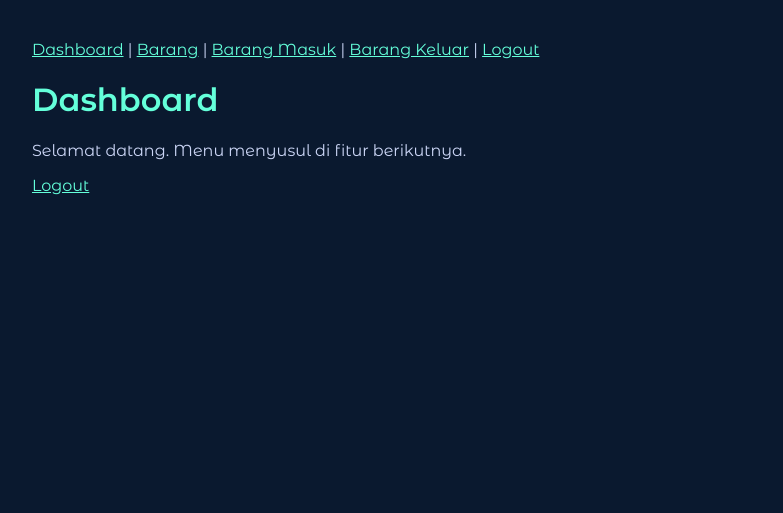
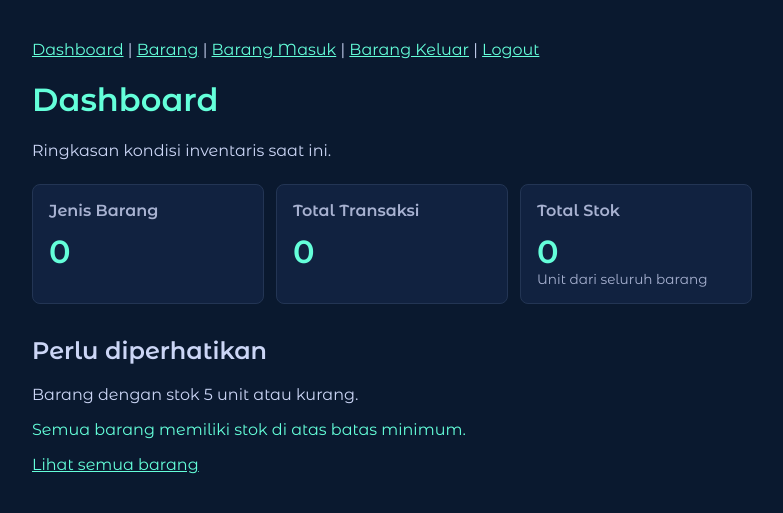
Before and after one commit to wahyu043/inventaris, a Flask app: page / in a window 1280 px wide. Shown: the top 513 px of the page, without its empty margins (248-1031 px from the left). Run offline with Flask 3, Linux system fonts and the light colour scheme; the visitor is signed in with stand-in values (Sample User, id 1); data that the repository does not hold is empty.

Commit message:
feat: add inventory dashboard summary

```diff
--- a/app.py
+++ b/app.py
@@ -22,7 +22,36 @@ def login_required(view):
 @app.route("/")
 @login_required
 def index():
-    return render_template("index.html")
+    conn = db.get_db()
+    ringkasan = conn.execute("""
+        SELECT
+            COUNT(DISTINCT b.kode) AS total_jenis_barang,
+            COUNT(t.id) AS total_transaksi,
+            COALESCE(SUM(CASE
+                WHEN t.jenis = 'Masuk' THEN t.jumlah
+                WHEN t.jenis = 'Keluar' THEN -t.jumlah
+                ELSE 0
+            END), 0) AS total_stok
+        FROM barang b
+        LEFT JOIN transaksi t ON t.kode_barang = b.kode
+    """).fetchone()
+    batas_stok_rendah = 5
+    stok_rendah = conn.execute("""
+        SELECT b.kode, b.nama,
+               COALESCE(SUM(CASE
+                   WHEN t.jenis = 'Masuk' THEN t.jumlah
+                   WHEN t.jenis = 'Keluar' THEN -t.jumlah
+                   ELSE 0
+               END), 0) AS stok
+        FROM barang b
+        LEFT JOIN transaksi t ON t.kode_barang = b.kode
+        GROUP BY b.kode, b.nama
+        HAVING stok <= ?
+        ORDER BY stok, b.nama
+    """, (batas_stok_rendah,)).fetchall()
+    return render_template("index.html", ringkasan=ringkasan,
+                           stok_rendah=stok_rendah,
+                           batas_stok_rendah=batas_stok_rendah)
 
 @app.route("/barang")
 @login_required
--- a/templates/base.html
+++ b/templates/base.html
@@ -10,6 +10,15 @@
     input, button { font:inherit; padding:8px; margin:4px 0; }
     .flash { color:#ff6b6b; }
     .flash.ok { color:#64ffda; }
+    .summary-grid { display:grid; grid-template-columns:repeat(auto-fit, minmax(160px, 1fr)); gap:12px; margin:24px 0 32px; }
+    .summary-card { background:#112240; border:1px solid #233554; border-radius:8px; padding:16px; }
+    .summary-card h2 { font-size:1rem; margin:0; color:#a8b2d1; }
+    .summary-value { color:#64ffda; font-size:2rem; font-weight:600; margin:12px 0 0; }
+    .summary-note { color:#a8b2d1; font-size:.85rem; margin:0; }
+    .stock-low { color:#ffd166; }
+    .stock-empty { color:#ff6b6b; }
+    .stock-ok { color:#64ffda; }
+    table { border-color:#233554; }
   </style>
 </head>
 <body>
--- a/templates/index.html
+++ b/templates/index.html
@@ -1,6 +1,41 @@
 {% extends "base.html" %}
+{% block title %}Dashboard{% endblock %}
 {% block content %}
 <h1>Dashboard</h1>
-<p>Selamat datang. Menu menyusul di fitur berikutnya.</p>
-<a href="{{ url_for('logout') }}">Logout</a>
+<p>Ringkasan kondisi inventaris saat ini.</p>
+<section class="summary-grid" aria-label="Ringkasan inventaris">
+  <article class="summary-card">
+    <h2>Jenis Barang</h2>
+    <p class="summary-value">{{ ringkasan.total_jenis_barang }}</p>
+  </article>
+  <article class="summary-card">
+    <h2>Total Transaksi</h2>
+    <p class="summary-value">{{ ringkasan.total_transaksi }}</p>
+  </article>
+  <article class="summary-card">
+    <h2>Total Stok</h2>
+    <p class="summary-value">{{ ringkasan.total_stok }}</p>
+    <p class="summary-note">Unit dari seluruh barang</p>
+  </article>
+</section>
+
+<section aria-labelledby="stok-rendah-title">
+  <h2 id="stok-rendah-title">Perlu diperhatikan</h2>
+  <p>Barang dengan stok {{ batas_stok_rendah }} unit atau kurang.</p>
+  {% if stok_rendah %}
+  <table border="1" cellpadding="6" cellspacing="0">
+    <thead><tr><th>Kode</th><th>Nama Barang</th><th>Stok</th></tr></thead>
+    <tbody>
+      {% for barang in stok_rendah %}
+      <tr class="{% if barang.stok <= 0 %}stock-empty{% else %}stock-low{% endif %}">
+        <td>{{ barang.kode }}</td><td>{{ barang.nama }}</td><td>{{ barang.stok }}</td>
+      </tr>
+      {% endfor %}
+    </tbody>
+  </table>
+  {% else %}
+  <p class="stock-ok">Semua barang memiliki stok di atas batas minimum.</p>
+  {% endif %}
+  <p><a href="{{ url_for('barang') }}">Lihat semua barang</a></p>
+</section>
 {% endblock %}
```
Also changed, not shown: changelog.md.
